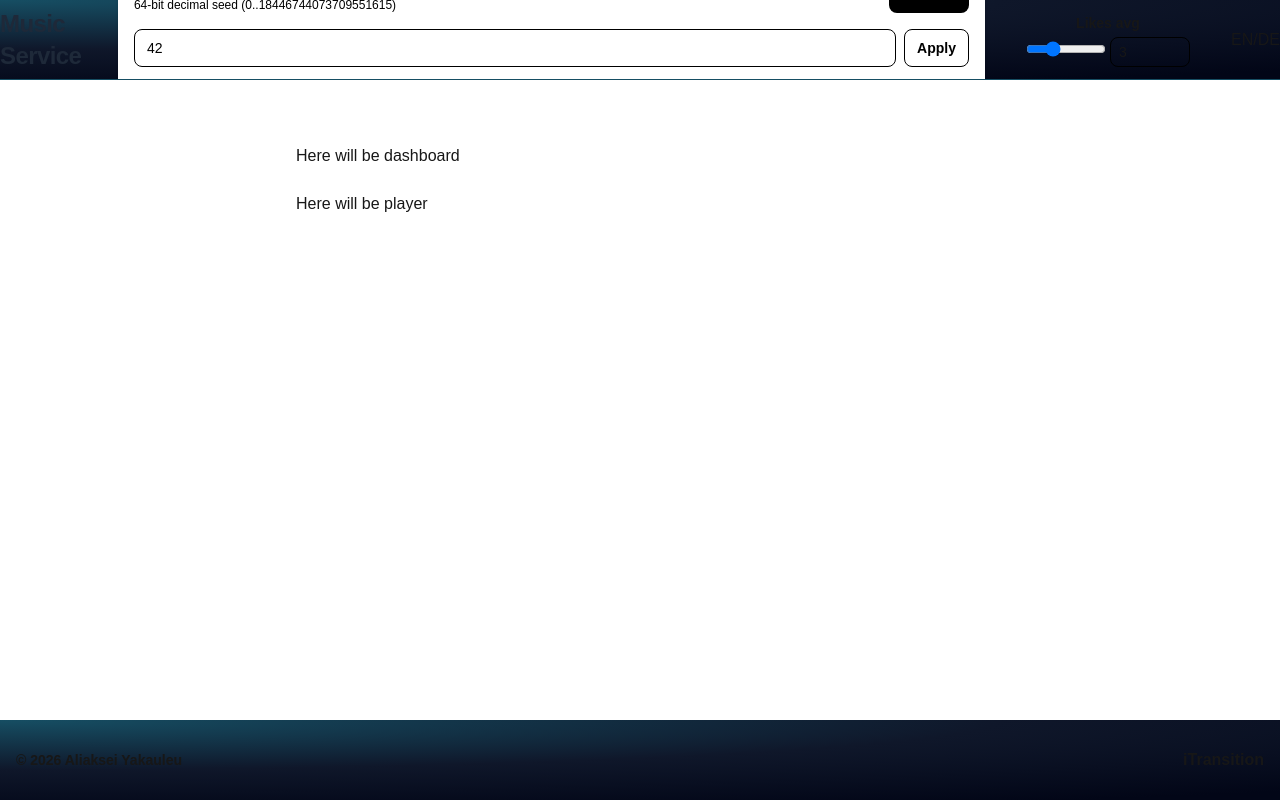
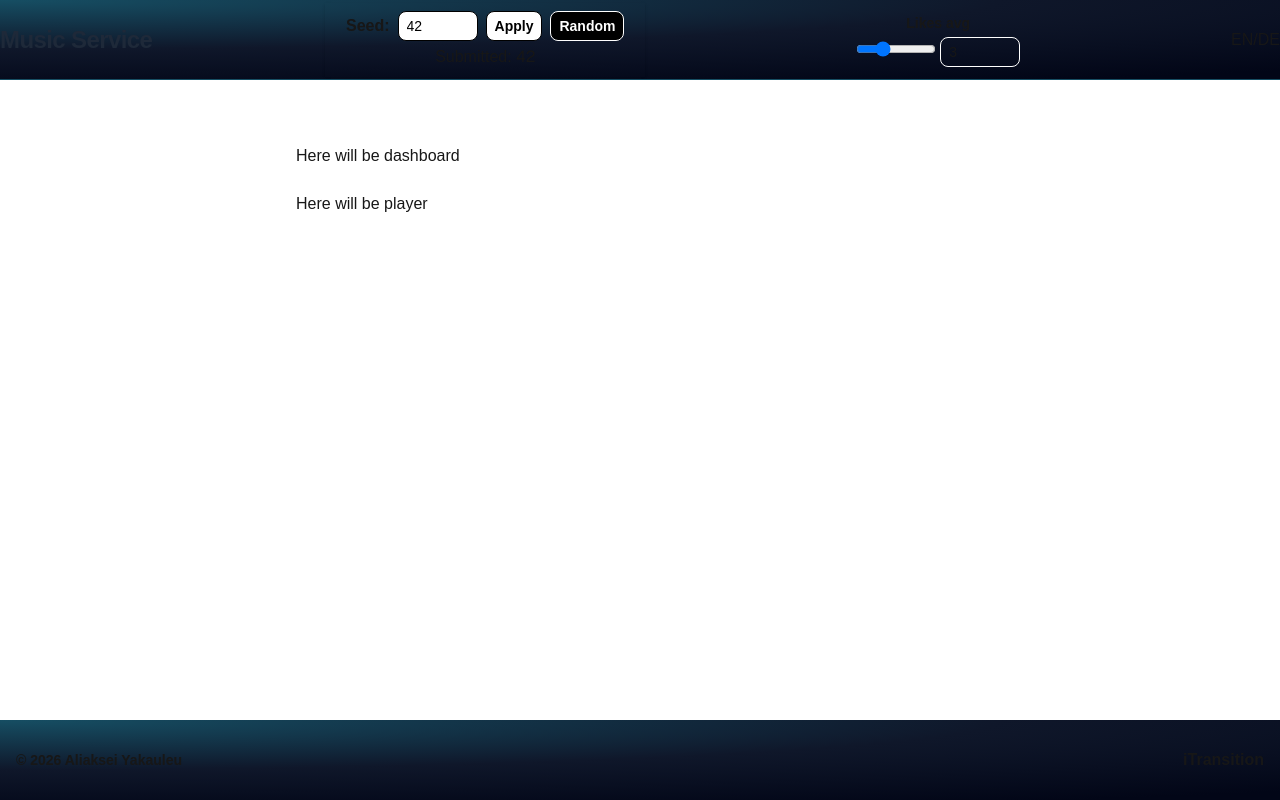
Before and after one commit to montaana01/itransition-5, a Next.js app: page / in a window 1280 px wide. Built offline with nearby package versions, Linux system fonts and the light colour scheme.

Commit message:
refactor: update update markdown

```diff
--- a/app/components/LikesSelector/LikeSelector.tsx
+++ b/app/components/LikesSelector/LikeSelector.tsx
@@ -68,7 +68,7 @@ export function LikeSelector(props: LikeSelectorProps) {
 
   return (
     <>
-      <div className="flex items-center gap-1 flex-col w-80">
+      <div className="flex items-center gap-1 flex-col w-60">
         <label className="block text-sm font-semibold ">Likes avg</label>
         <div className="flex items-center gap-1">
           <div className="block w-20">
@@ -94,7 +94,7 @@ export function LikeSelector(props: LikeSelectorProps) {
             step={0.1}
             value={average}
             onChange={(e) => setAverage(e.target.value)}
-            className="w-20 rounded-lg border border-black px-2 py-1 text-sm outline-none focus:border-gray-400"
+            className="w-20 rounded-lg border border-white px-2 py-1 text-sm outline-none focus:border-gray-400"
           />
         </div>
       </div>
--- a/app/components/SeedToolbar/SeedForm.tsx
+++ b/app/components/SeedToolbar/SeedForm.tsx
@@ -1,7 +1,7 @@
 'use client';
 
-import {  useState } from 'react';
-import {RequestedSeed, SeedFormProps, SendSeedResponse} from "@/app/shared/types/SeedTypes";
+import { useState } from 'react';
+import { RequestedSeed, SeedFormProps, SendSeedResponse } from "@/app/shared/types/SeedTypes";
 
 export function SeedForm({ initialSeed }: SeedFormProps) {
   const [seed, setSeed] = useState(initialSeed);
@@ -53,24 +53,10 @@ export function SeedForm({ initialSeed }: SeedFormProps) {
   };
 
   return (
-    <section className="w-full bg-white p-4 shadow-sm">
-      <div className="flex flex-col gap-4">
-        <div className="flex justify-between gap-3">
-          <div className="min-w-0 flex-1">
-            <label className="block text-sm font-semibold text-black">Seed</label>
-            <p className="mt-1 text-xs text-black">
-              64-bit decimal seed (0..18446744073709551615)
-            </p>
-          </div>
-          <button
-            type="button"
-            onClick={() => void randomSeed()}
-            disabled={loading}
-            className="shrink-0 rounded-lg bg-black px-3 py-2 text-sm font-semibold text-white disabled:opacity-60"
-          >
-            Random
-          </button>
-        </div>
+    <section className="w-80 pt-2 pb-2 shadow-sm">
+      <div className="flex flex-col items-center gap-1">
+        <div className="flex items-center gap-2">
+          <label className="block font-semibold ">Seed:</label>
 
           <div className="flex gap-2">
             <input
@@ -79,25 +65,35 @@ export function SeedForm({ initialSeed }: SeedFormProps) {
               inputMode="numeric"
               aria-label="64-bit seed"
               placeholder="42"
-          className="w-full rounded-lg border border-black bg-white px-3 py-2 text-sm text-black outline-none focus:border-gray-400"
+              className="w-20 rounded-lg border border-black bg-white px-2 py-1 text-sm text-black outline-none focus:border-gray-400"
             />
             <button
               type="button"
               onClick={() => void submitSeed()}
               disabled={loading}
-          className="shrink-0 rounded-lg border border-black-200 bg-white px-3 py-2 text-sm font-semibold text-black disabled:opacity-60"
+              className="shrink-0 rounded-lg border border-black-200 bg-white px-2 py-1 text-sm font-semibold text-black disabled:opacity-60"
             >
               Apply
             </button>
           </div>
-
+          <button
+            type="button"
+            onClick={() => void randomSeed()}
+            disabled={loading}
+            className="shrink-0 rounded-lg border border-white bg-black px-2 py-1 text-sm font-semibold text-white disabled:opacity-60"
+          >
+            Random
+          </button>
+        </div>
         {error ? (
           <p className="text-s font-medium text-red-600">{error}</p>
         ) : (
-          <p className="text-s text-black">
+          loading ?
+            (<span> Loading</span>)
+            :
+            (<p className="text-s">
               Submitted: <span className="font-mono">{submitted}</span>
-            {loading ? <span> Loading</span> : null}
-          </p>
+            </p>)
         )}
       </div>
     </section>
```
Lines whose indentation alone changed are shown as unchanged.
